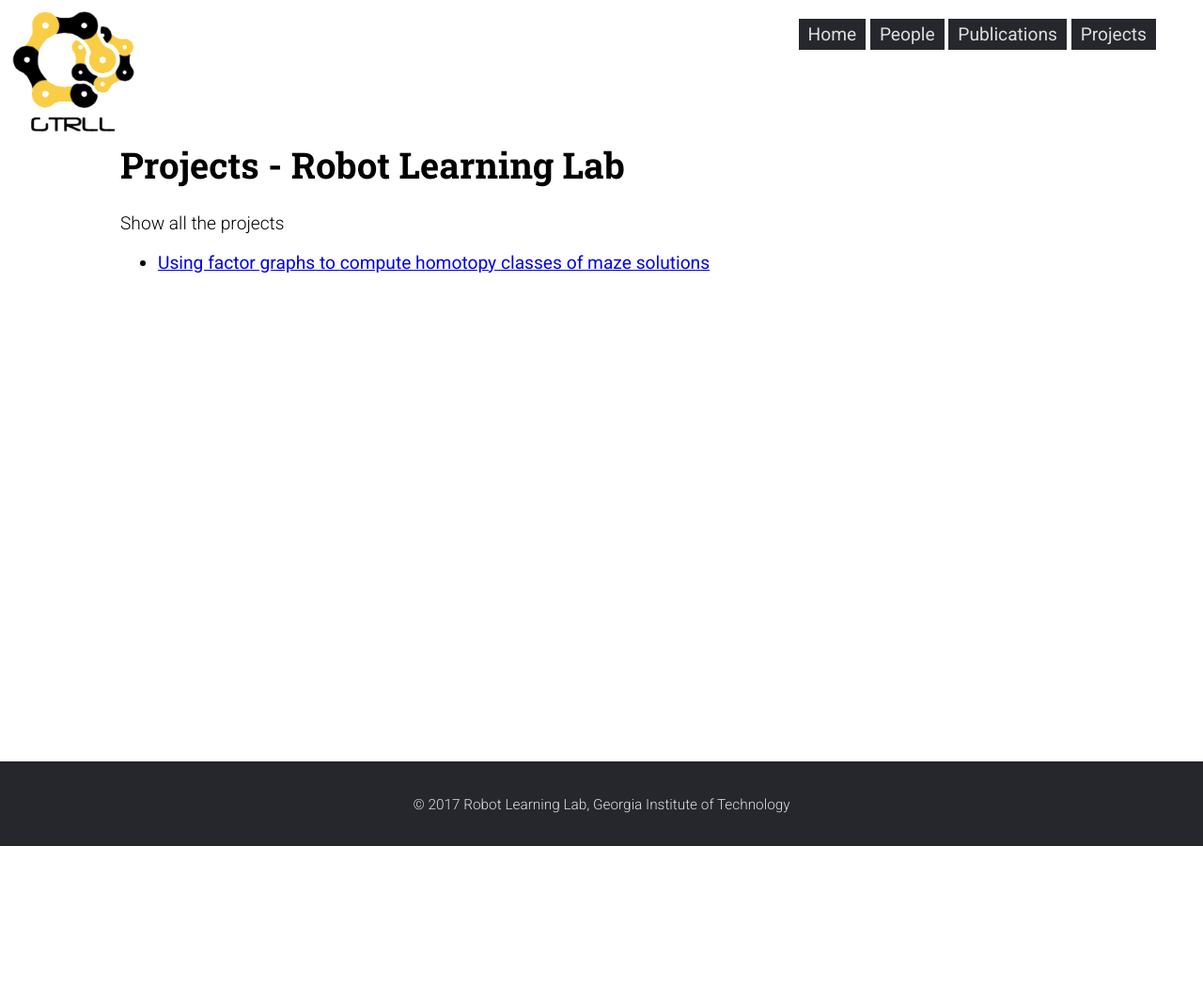
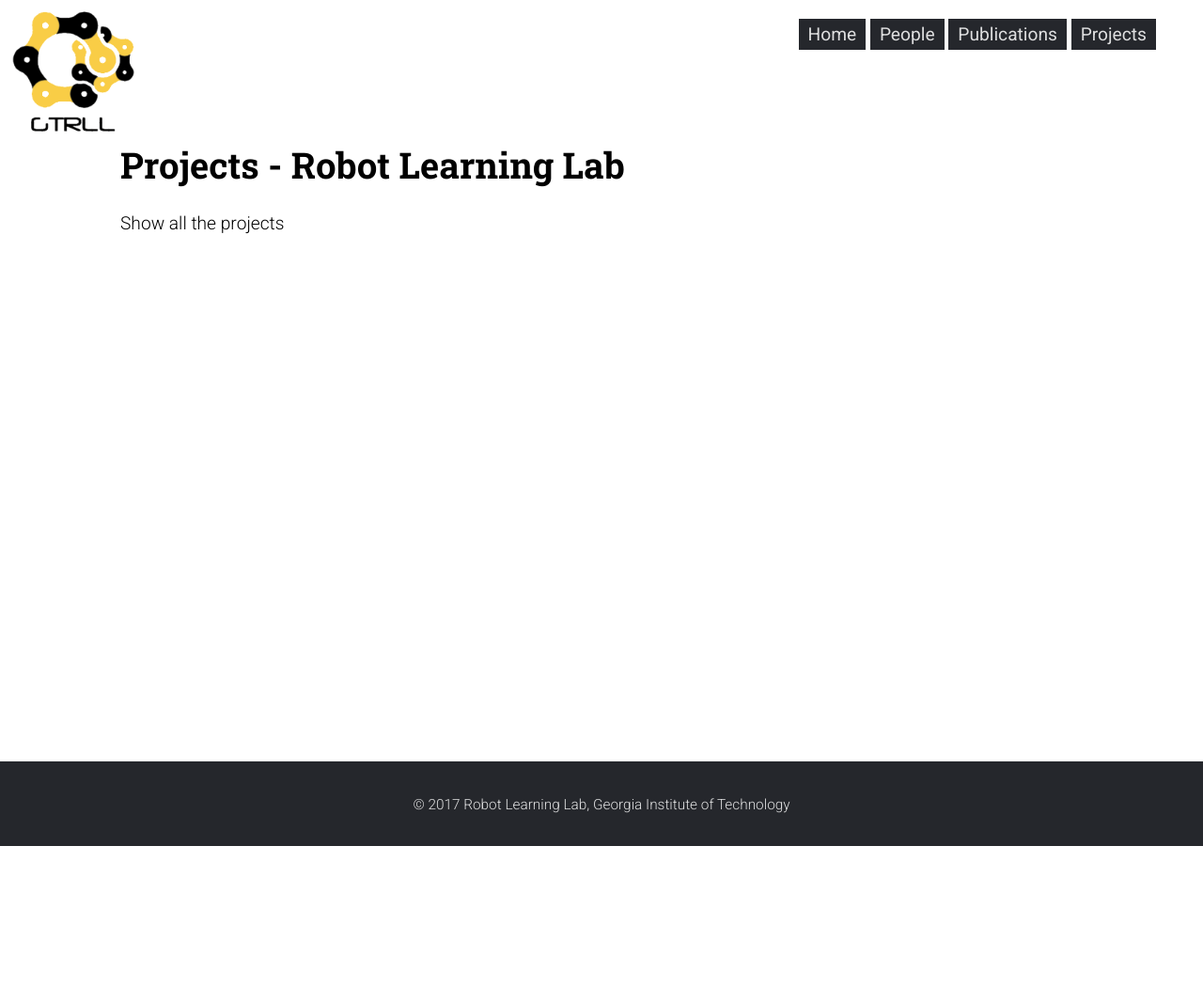
Before and after one commit to AJLiu/rll-site, a Jekyll site: the page built from pages/projects.html, in a window 1280 px wide. Shown: the whole page at 94% size. Built offline with Jekyll 4.4.1, drawn with Linux system fonts in a browser that asks for light colours; nearby versions of some CDN libraries.

```diff
--- a/_layouts/project.html
+++ b/_layouts/project.html
@@ -22,7 +22,7 @@
                     {% endif %}
                     {% if page.picture %}
                     <td style="text-align: center;">
-                        <img src="{{page.picture}}"/>
+                        <img src="{{page.picture}}" width="560" height="315"/>
                     </td>
                     {% endif %}
                 </tr>
--- a/_projects/factorgraphs.md
+++ /dev/null
@@ -1,9 +0,0 @@
----
-title: Sample Project
-name: Using factor graphs to compute homotopy classes of maze solutions
-members: Sahit, Mustafa
-summary: vroom vroom
-video: https://www.youtube.com/embed/lyayNKV1eAQ
-picture: /assets/people/anthonyliu.jpg
-layout: project
----
```
Also changed, not shown: 2 other files.
